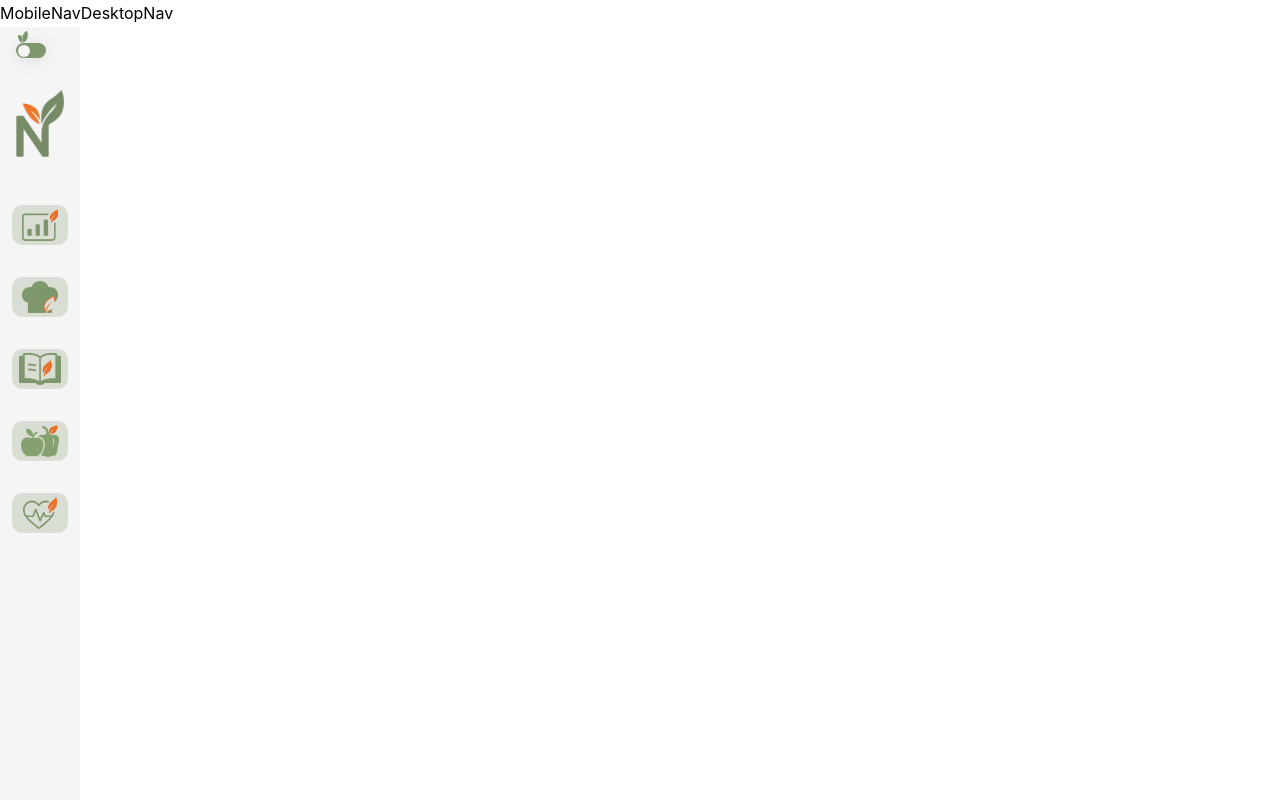
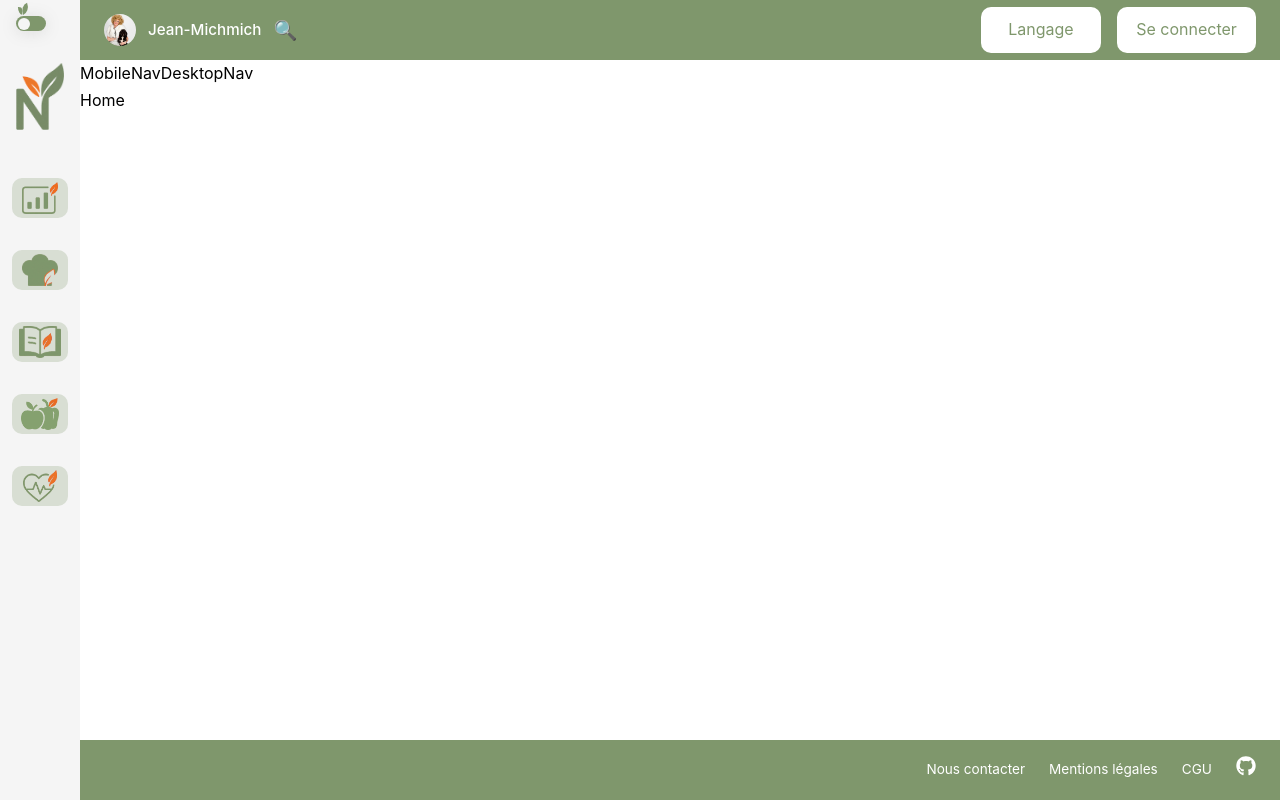
Before and after one commit to wildcodeschool-2025-03/JS-WestDevs-P3-SeazN, a React (Vite) app in the folder client/: page / in a window 1280 px wide. Shown: the top 800 px of the page. Built offline with nearby package versions, Linux system fonts and the light colour scheme; a web font is replaced by a local one.

Commit message:
made the Mainlayout to link the footer, the Header and the Sidebar with a grid on CSS

```diff
--- a/client/src/App.tsx
+++ b/client/src/App.tsx
@@ -1,22 +1,19 @@
 import { Outlet } from "react-router";
 import "./App.css";
-import Sidebar from "./components/layouts/Sidebar/Sidebar";
-import Footer from "./components/layouts/footer/Footer";
-import Header from "./components/layouts/header/Header";
+import MainLayout from "./components/layouts/MainLayout/MainLayout";
 import DesktopNav from "./components/navigation/desktopNav/DesktopNav";
 import MobileNav from "./components/navigation/mobileNav/MobileNav";
 
 function App() {
   return (
     <>
-      <MobileNav />
-      <DesktopNav />
-      <Sidebar />
-      <Header />
-      <main>
-        <Outlet />
-      </main>
-      <Footer />
+      <MainLayout>
+        <MobileNav />
+        <DesktopNav />
+        <main>
+          <Outlet />
+        </main>
+      </MainLayout>
     </>
   );
 }
--- /dev/null
+++ b/client/src/components/layouts/MainLayout/MainLayout.tsx
@@ -0,0 +1,23 @@
+import Sidebar from "../Sidebar/Sidebar";
+import Footer from "../footer/Footer";
+import Header from "../header/Header";
+import "./mainLayout.css";
+
+type Props = {
+  children: React.ReactNode;
+};
+
+const MainLayout = ({ children }: Props) => {
+  return (
+    <aside className="layout">
+      <Sidebar />
+      <div className="layout-content">
+        <Header />
+        <main>{children}</main>
+        <Footer />
+      </div>
+    </aside>
+  );
+};
+
+export default MainLayout;
--- /dev/null
+++ b/client/src/components/layouts/MainLayout/mainLayout.css
@@ -0,0 +1,28 @@
+.layout {
+  display: grid;
+  grid-template-columns: auto 1fr;
+  grid-template-areas: "sidebar content";
+  height: 100vh;
+
+  .layout-content {
+    display: grid;
+    grid-template-rows: auto 1fr auto;
+    grid-template-areas:
+      "header"
+      "main"
+      "footer";
+    height: 100vh;
+
+    header {
+      grid-area: header;
+    }
+
+    main {
+      grid-area: main;
+    }
+
+    footer {
+      grid-area: footer;
+    }
+  }
+}
```
